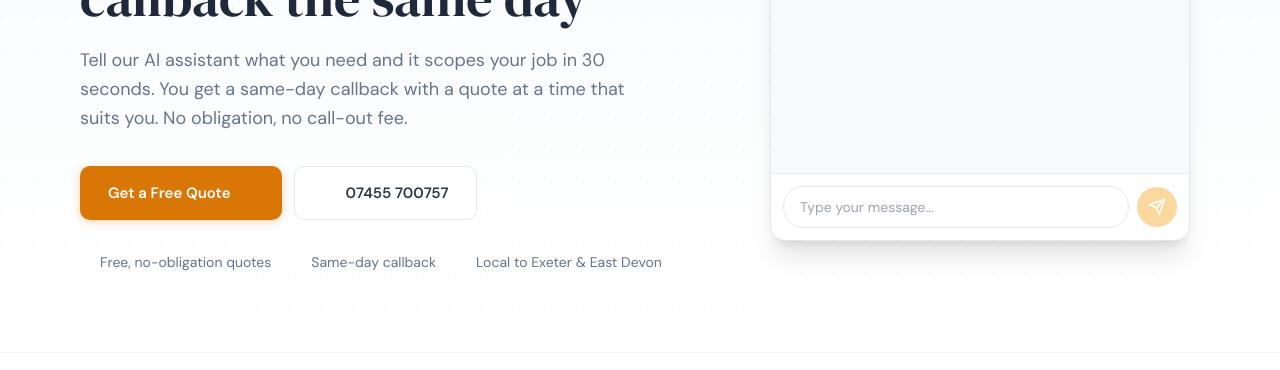
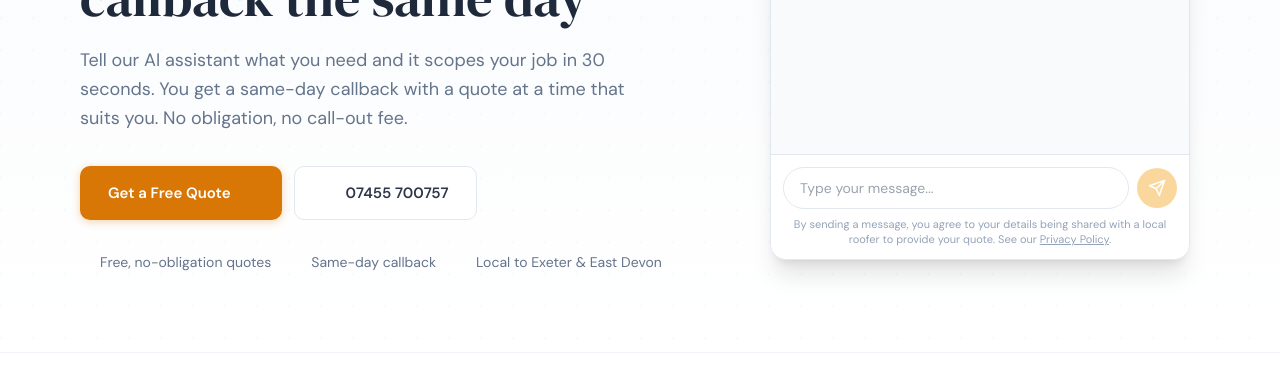
Before and after one commit to Agricog/hallsroofingexeter, an Astro site: page / in a window 1280 px wide. Shown: the part 385-755 px from the top of the page. Built offline with nearby package versions, Linux system fonts and the light colour scheme; Astro itself is replaced by a stand-in of ours; no server answers; some icons are missing.

Commit message:
Update AiChatIntake.tsx

```diff
--- a/src/components/react/AiChatIntake.tsx
+++ b/src/components/react/AiChatIntake.tsx
@@ -261,6 +261,10 @@ export default function AiChatIntake(): JSX.Element {
             </svg>
           </button>
         </div>
+        <p className="text-[11px] text-slate-400 text-center mt-2 leading-snug">
+          By sending a message, you agree to your details being shared with a local roofer to provide your quote. See our{' '}
+          <a href="/privacy" className="underline hover:text-slate-600">Privacy Policy</a>.
+        </p>
       </div>
     </div>
   )
```
